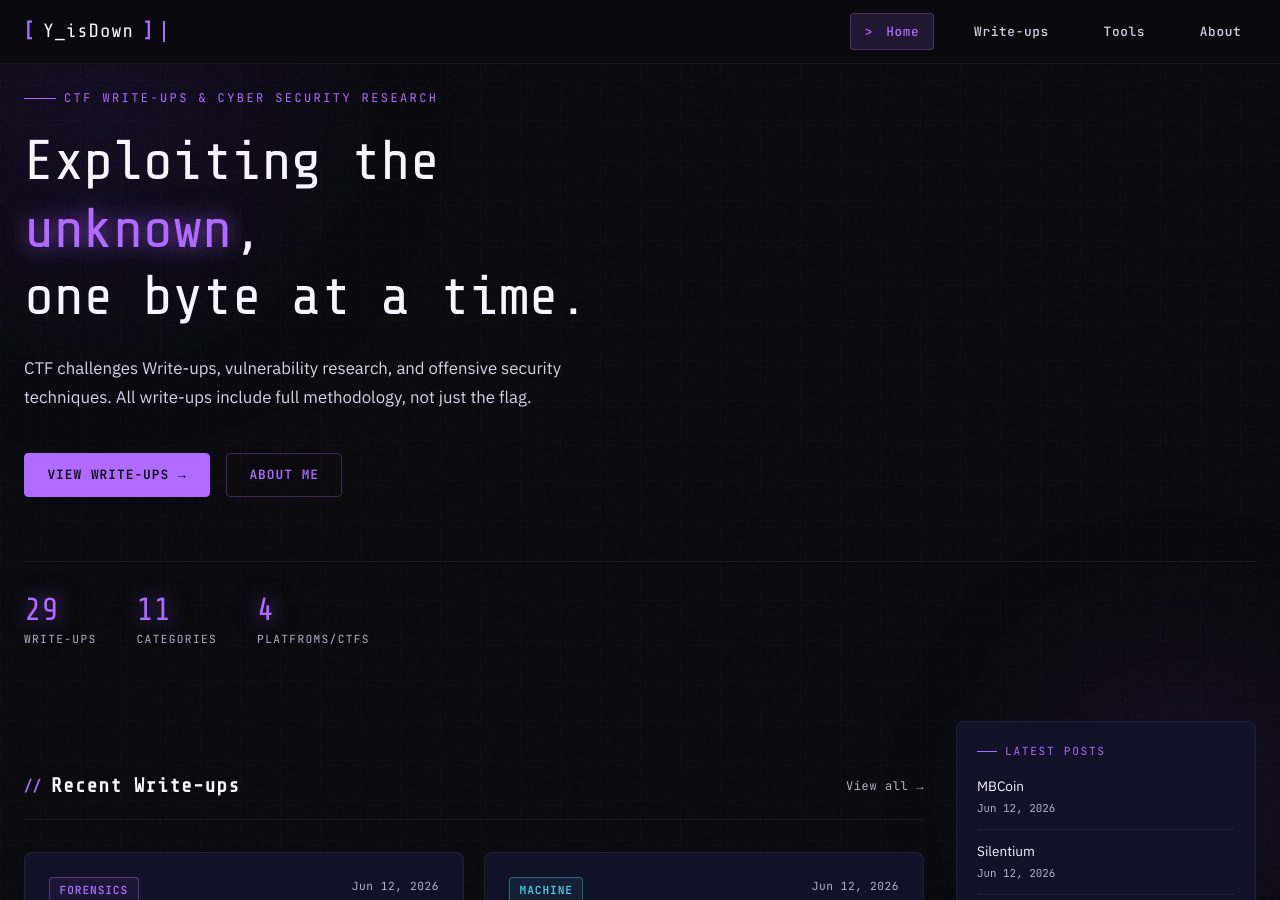
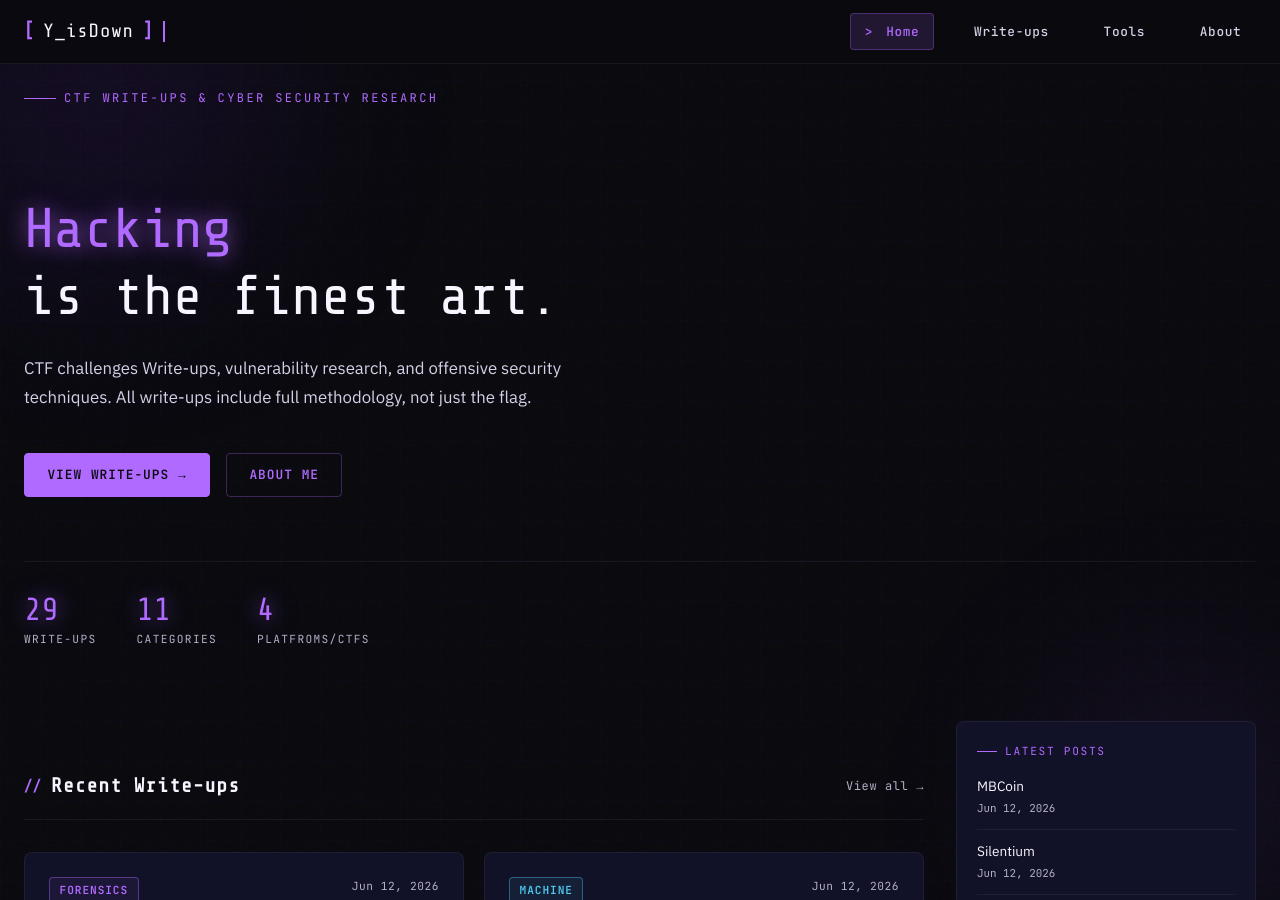
Before and after one commit to yisdown/yisdown.github.io, a Jekyll site: the page built from index.html, in a window 1280 px wide and 900 px high. Built offline with Jekyll 4.4.1, drawn with Linux system fonts in a browser that asks for light colours; the list of posts is cut into pages by our own code.

Commit message:
index.html changes

```diff
--- a/index.html
+++ b/index.html
@@ -7,9 +7,9 @@ title: Home
   <div class="container">
     <div class="hero__eyebrow">CTF Write-ups & Cyber Security Research</div>
     <h1 class="hero__title">
-      Exploiting the<br>
-      <span class="accent">unknown</span>,<br>
-      one byte at a time.
+      <br>
+      <span class="accent">Hacking</span><br>
+      is the finest art.
     </h1>
     <p class="hero__desc">
       CTF challenges Write-ups, vulnerability research, and offensive security techniques.
```
